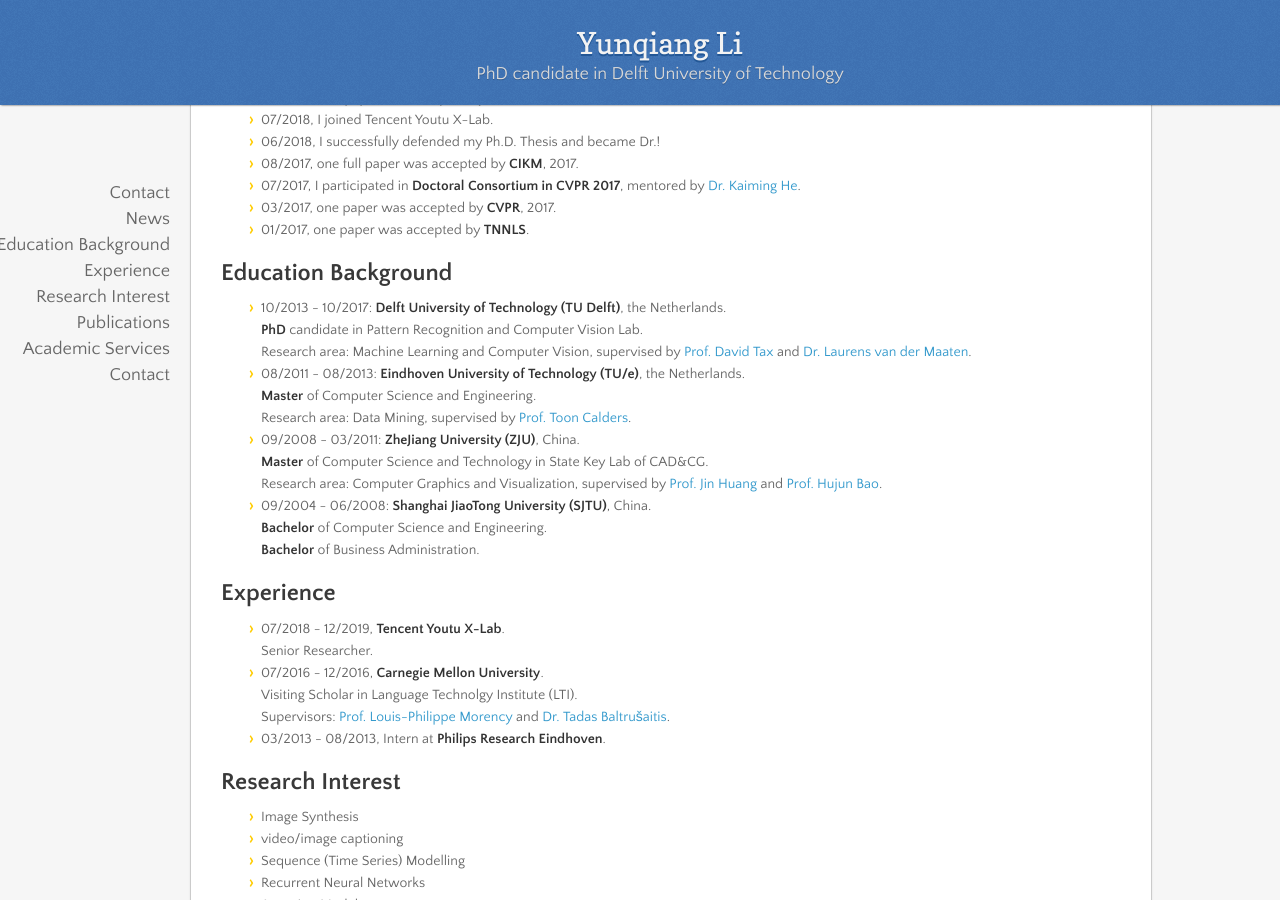
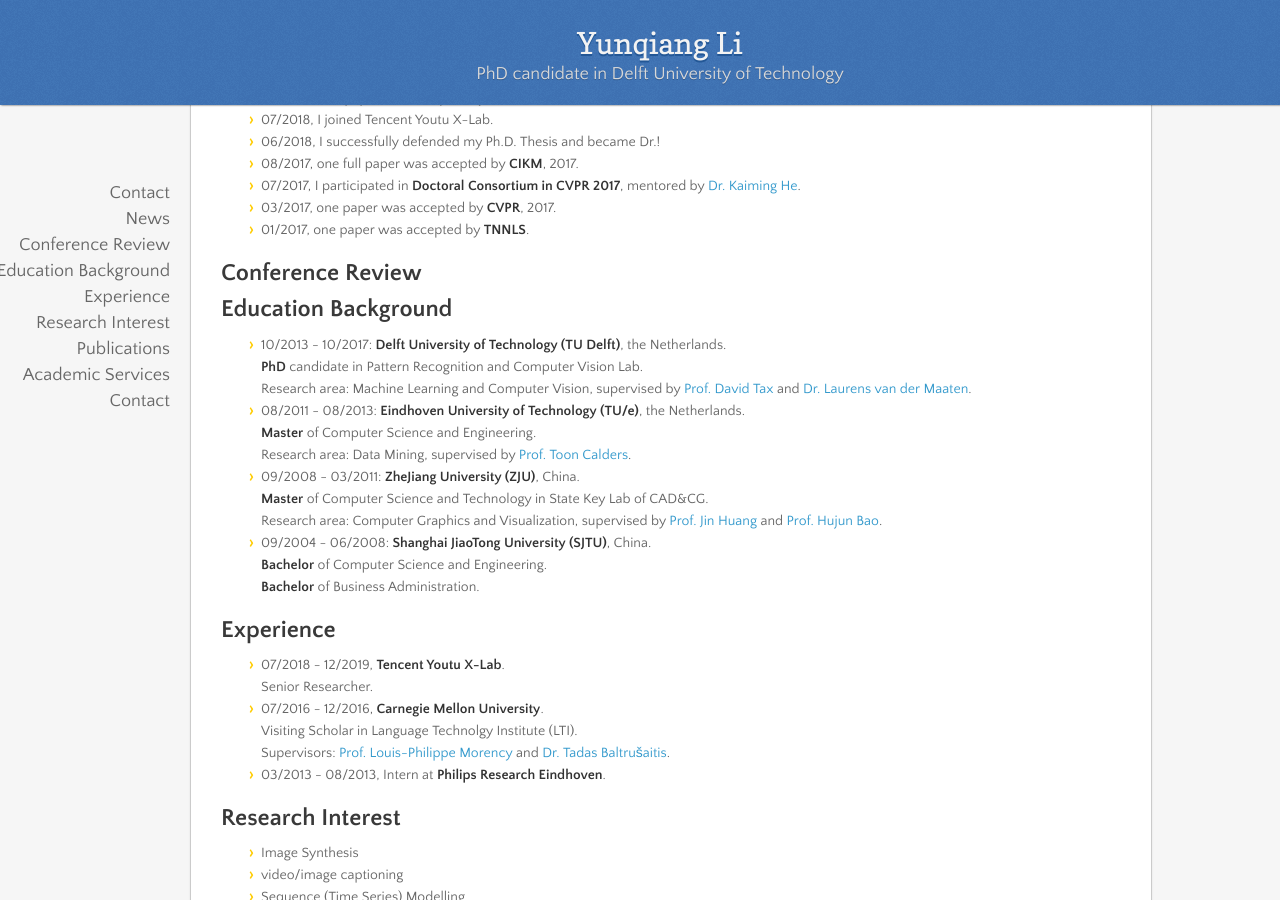
Before and after one commit to liyunqianggyn/liyunqianggyn.github.io, a Jekyll site: the page built from index.md, in a window 1280 px wide and 900 px high, scrolled down 702 px. Built offline with Jekyll 4.4.1, drawn with Linux system fonts in a browser that asks for light colours; nearby versions of some CDN libraries; our own code applies the rules of GitHub Pages for plain Markdown files.

Commit message:
Update index.md

```diff
--- a/index.md
+++ b/index.md
@@ -28,6 +28,9 @@ Delft University of Technology
 * 07/2017, I participated in __Doctoral Consortium in CVPR 2017__, mentored by [Dr. Kaiming He](http://kaiminghe.com/).
 * 03/2017, one paper was accepted by __CVPR__, 2017.
 * 01/2017, one paper was accepted by __TNNLS__.
+
+
+## Conference Review
 
 ## Education Background
 * 10/2013 - 10/2017: __Delft University of Technology (TU Delft)__, the Netherlands.
```
